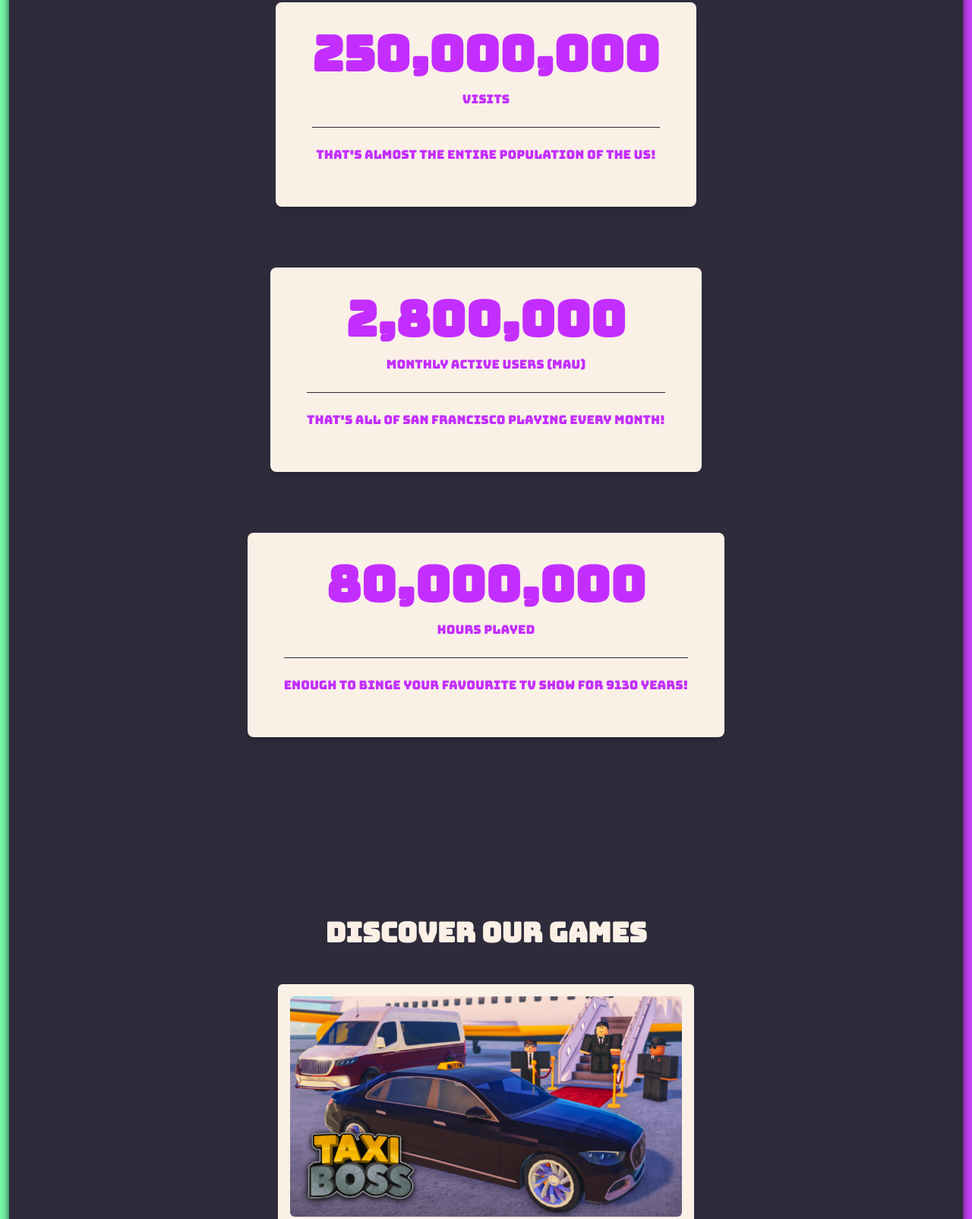
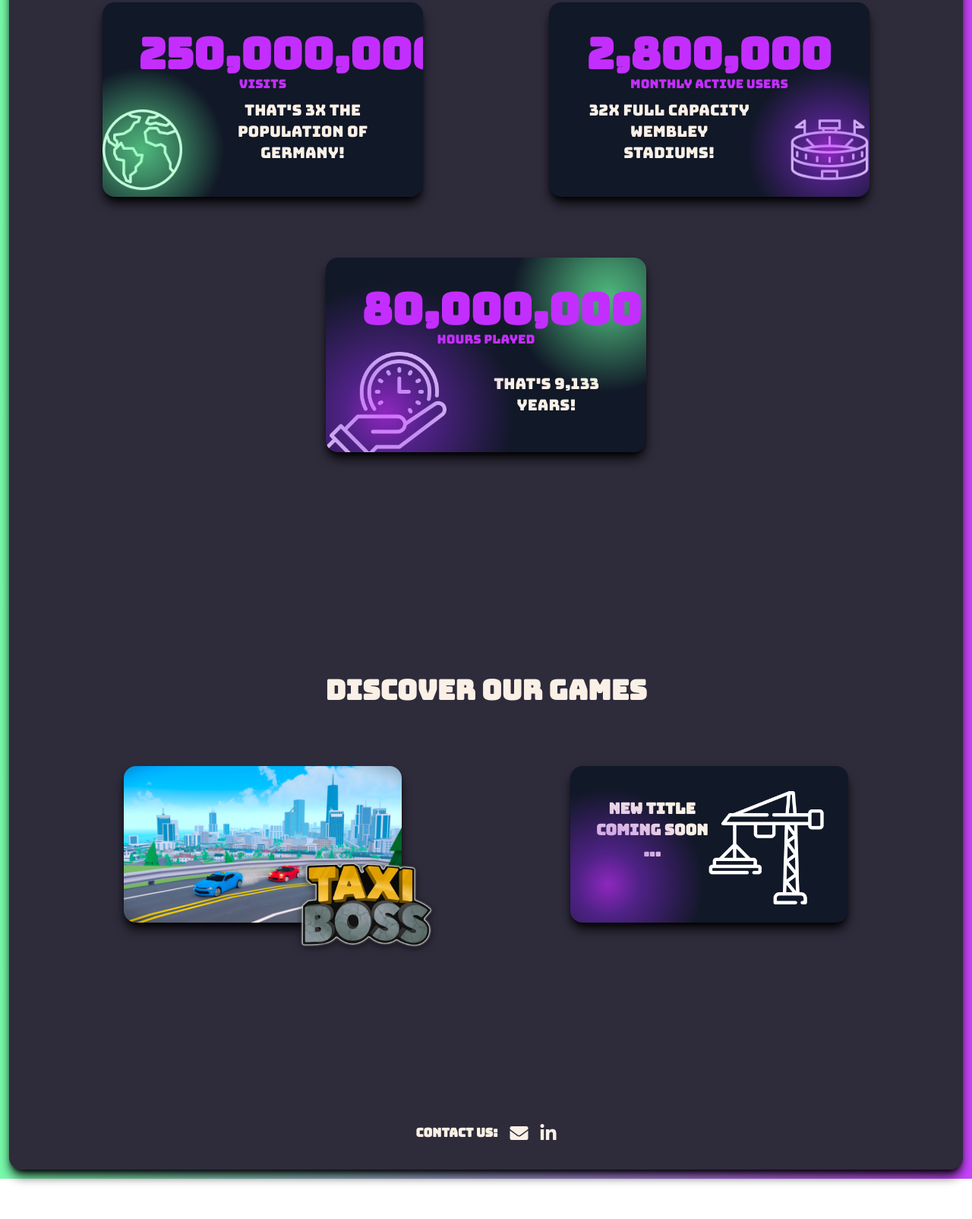
Before and after one commit to ZaberStudios/zaberstudios.github.io, a plain HTML site: page index.html in a window 1280 px wide. Shown: the part 1009-2613 px from the top of the page at 76% size. After the commit the page ends 2560 px from the top, so only its background shows below. Drawn offline with nearby package versions, Linux system fonts and the light colour scheme; a web font is replaced by a local one.

Commit message:
latest design update

```diff
--- a/index.html
+++ b/index.html
@@ -7,15 +7,11 @@
     <link rel="preconnect" href="https://fonts.googleapis.com" />
     <link rel="preconnect" href="https://fonts.gstatic.com" crossorigin />
     <link
-      href="https://fonts.googleapis.com/css2?family=Bungee&family=Lexend:wght@100;200;300;400;500;600;700&family=Poppins:ital,wght@0,300;0,400;0,500;0,600;1,100;1,200;1,300&family=Space+Mono:ital,wght@0,400;0,700;1,400;1,700&display=swap"
+      href="https://fonts.googleapis.com/css2?family=Bungee+Inline&family=Bungee+Outline&display=swap"
       rel="stylesheet"
     />
     <link
-      href="https://fonts.googleapis.com/css2?family=Montserrat:ital,wght@0,100..900;1,100..900&display=swap"
-      rel="stylesheet"
-    />
-    <link
-      href="https://fonts.googleapis.com/css2?family=Outfit:wght@100..900&family=Roboto:ital,wght@0,100;0,300;0,400;0,500;0,700;0,900;1,100;1,300;1,400;1,500;1,700;1,900&display=swap"
+      href="https://fonts.googleapis.com/css2?family=Bungee&family=Lexend:wght@100;200;300;400;500;600;700&family=Poppins:ital,wght@0,300;0,400;0,500;0,600;1,100;1,200;1,300&family=Space+Mono:ital,wght@0,400;0,700;1,400;1,700&display=swap"
       rel="stylesheet"
     />
     <link
@@ -47,21 +43,30 @@
         /* background-color: #2e2b3b;                 */
       }
 
+      .bungee-outline {
+        font-family: 'Bungee Outline', sans-serif;
+        font-weight: 400;
+        font-style: normal;
+      }
+
       .bungee-regular {
         font-family: 'Bungee', sans-serif;
         font-weight: 400;
         font-style: normal;
       }
 
+      .purple-text {
+        color: #c32eff;
+      }
+
       .hero-text {
-        font-family: 'Outfit', sans-serif;
+        font-family: 'Bungee', sans-serif;
         font-size: 6rem;
         line-height: 6rem;
       }
 
       .value {
-        font-size: 4rem;
-        margin-bottom: 20px;
+        font-size: 3.5rem;
       }
 
       .white-text {
@@ -88,6 +93,30 @@
         font-size: 1rem;
       }
 
+      .sun-green {
+        width: 100%;
+        height: 100%;
+        background: radial-gradient(
+          circle at center,
+          rgb(105, 251, 161, 0.7) 0%,
+          rgb(105, 251, 161, 0.5) 20%,
+          rgb(105, 251, 161, 0) 60%
+        );
+        border-radius: 50%;
+      }
+
+      .sun-purple {
+        width: 100%;
+        height: 100%;
+        background: radial-gradient(
+          circle at center,
+          rgba(195, 46, 255, 0.7) 0%,
+          rgba(138, 43, 226, 0.5) 20%,
+          rgba(138, 43, 226, 0) 60%
+        );
+        border-radius: 50%;
+      }
+
       @media screen and (max-width: 768px) {
         .hero-text {
           font-size: 2rem;
@@ -96,7 +125,6 @@
 
         .value {
           font-size: 2rem;
-          margin-bottom: 10px;
         }
 
         .small-text {
@@ -115,12 +143,12 @@
       } */
     </style>
   </head>
-  <body class="white-text p-3 gradient-bg bungee-regular">
+  <body class="white-text p-3 gradient-bg bungee-regular w-screen">
     <div
-      class="gray-bg white-text rounded-2xl rounded-2xl shadow-black shadow-lg"
+      class="gray-bg white-text rounded-2xl rounded-2xl shadow-black shadow-lg relative"
     >
       <header
-        class="absolute mt-10 ml-10 sm:mt-20 sm:ml-20 rounded-2xl flex justify-between items-center pb-0 z-50"
+        class="absolute w-full pt-10 px-10 sm:pt-20 sm:px-20 rounded-2xl flex justify-between items-center pb-0 z-50"
       >
         <div class="flex items-center space-x-4">
           <img
@@ -130,7 +158,7 @@
           />
           <div class="italic text-xl sm:text-4xl">ZABER STUDIOS</div>
         </div>
-        <nav></nav>
+        <a href="#contact" class="purple-text">CONTACT</a>
       </header>
 
       <main>
@@ -140,13 +168,13 @@
           <img
             src="./images/hero.jpeg"
             alt="hero"
-            class="sm:visible invisible w-[150vw] h-auto -right-[40vw] -bottom-[10vw] absolute -rotate-45"
+            class="sm:visible invisible w-[150vw] h-auto -right-[40vw] -bottom-[20vw] absolute -rotate-[35deg]"
           />
           <p
-            class="hero-text sm:w-3/4 mt-24 mb-20 z-40 sm:text-left text-center"
+            class="hero-text sm:w-3/4 mt-24 mb-20 z-40 sm:text-left text-center bungee-regular"
           >
             DEVELOPING TOP TIER GAMES ON
-            <span class="italic bungee-regular">ROBLOX</span>
+            <span class="bungee-outline">ROBLOX</span>
           </p>
           <div class="flex flex-col items-center justify-center sm:mr-auto">
             <a
@@ -159,61 +187,146 @@
         </section>
 
         <section
-          class="text-center flex flex-col p-10 sm:p-20 gap-6 sm:gap-20 justify-center items-center min-h-screen text-[#C32EFF] text-lg sm:text-4xl bungee-regular"
+          class="text-center flex flex-col p-4 md:p-20 gap-6 sm:gap-20 justify-center items-center min-h-screen text-[#C32EFF] text-lg sm:text-4xl bungee-regular"
           id="about"
         >
           <div class="white-text">Some of our Numbers</div>
           <div
-            class="flex flex-col sm:flex-row flex-wrap justify-around gap-6 sm:gap-20 items-center"
+            class="flex flex-col md:flex-row flex-wrap justify-around gap-6 sm:gap-20 items-center w-full"
           >
-            <div class="white-bg p-4 sm:p-12 rounded-lg shadow-lg">
+            <div
+              class="bg-gray-900 rounded-2xl shadow-lg shadow-black relative overflow-hidden w-full md:w-[33vw] md:h-[20vw] flex flex-col justify-between"
+            >
+              <div class="mt-12 mx-12">
                 <p class="font-bold value" akhi="250000000">0</p>
                 <p class="small-text">visits</p>
-              <hr class="my-4 border-[#2e2b3b]" />
-              <p class="small-text">
-                That's almost the entire population of the US!
-              </p>
               </div>
-            <div class="white-bg p-4 sm:p-12 rounded-lg shadow-lg">
-              <p class="font-bold value" akhi="2800000">0</p>
-              <p class="small-text">monthly active users (MAU)</p>
-              <hr class="my-4 border-[#2e2b3b]" />
-              <p class="small-text">
-                That's all of San Francisco playing every month!
+              <div class="flex items-center justify-between w-full">
+                <div
+                  class="w-1/2 h-auto relative -left-0 -bottom-0 flex items-center justify-center"
+                >
+                  <img
+                    src="./images/worldwide.png"
+                    alt="World"
+                    class="w-full h-auto absolute"
+                  />
+                  <div class="sun-green w-64 h-64 absolute"></div>
+                </div>
+                <p
+                  class="text-sm md:text-xl white-text md:mt-0 mt-12 mx-12 mb-12"
+                >
+                  THAT'S 3X THE POPULATION OF GERMANY!
                 </p>
               </div>
             </div>
-          <div class="white-bg p-4 sm:p-12 rounded-lg shadow-lg">
+            <div
+              class="bg-gray-900 rounded-2xl shadow-lg shadow-black relative overflow-hidden w-full md:w-[33vw] md:h-[20vw] flex flex-col justify-between"
+            >
+              <div class="mt-12 mx-12">
+                <p class="font-bold value" akhi="2800000">0</p>
+                <p class="small-text">Monthly Active Users</p>
+              </div>
+              <div class="flex items-center justify-between w-full">
+                <p
+                  class="text-sm md:text-xl white-text md:mt-0 mt-12 mx-12 mb-12"
+                >
+                  32X FULL CAPACITY WEMBLEY STADIUMS!
+                </p>
+                <div
+                  class="w-1/2 h-auto relative -right-0 -bottom-0 flex items-center justify-center"
+                >
+                  <img
+                    src="./images/stadium.png"
+                    alt="Stadium"
+                    class="w-full h-auto absolute"
+                  />
+                  <div class="sun-purple w-64 h-64 absolute"></div>
+                </div>
+              </div>
+            </div>
+          </div>
+          <div
+            class="bg-gray-900 rounded-2xl shadow-lg shadow-black relative overflow-hidden w-full md:w-[33vw] md:h-[20vw] flex flex-col justify-between"
+          >
+            <div
+              class="sun-green w-[300px] h-[300px] absolute -right-[100px] -top-[100px] z-0"
+            ></div>
+            <div class="mt-12 mx-12 z-50">
               <p class="font-bold value" akhi="80000000">0</p>
-            <p class="small-text">hours played</p>
-            <hr class="my-4 border-[#2e2b3b]" />
-            <p class="small-text">
-              Enough to binge your favourite TV show for 9130 years!
+              <p class="small-text">HOURS PLAYED</p>
+            </div>
+            <div class="flex items-center justify-between w-full">
+              <div
+                class="w-1/2 h-auto relative -left-0 -bottom-0 flex items-center justify-center"
+              >
+                <img
+                  src="./images/save-time.png"
+                  alt="Stadium"
+                  class="w-full h-auto absolute"
+                />
+                <div class="sun-purple w-[400px] h-[400px] absolute"></div>
+              </div>
+              <p
+                class="text-sm md:text-xl white-text md:mt-0 mt-12 mx-12 mb-12"
+              >
+                THAT'S 9,133 YEARS!
               </p>
+            </div>
           </div>
         </section>
 
         <section
           class="text-center flex flex-col justify-center items-center h-screen p-10 sm:p-20"
         >
-          <h2 class="mb-12 text-xl sm:text-4xl font-bold">
+          <h2 class="sm:mb-20 mb-10 text-xl sm:text-4xl font-bold">
             Discover Our Games
           </h2>
-          <div class="bg-[#faf0e6] sm:w-1/2 w-full p-4 rounded-md mb-12">
+          <div
+            class="flex items-center justify-around flex-wrap sm:gap-20 gap-10"
+          >
+            <div
+              class="sm:w-1/3 w-full rounded-2xl mb-12 relative shadow-lg shadow-black"
+            >
               <img
-              src="./images/taxiboss2.png"
+                src="./images/taxiboss1.png"
                 alt="Taxi Boss logo"
-              class="w-full h-full rounded-md"
+                class="w-full h-full rounded-2xl"
+              />
+              <img
+                src="./images/TaxiBossLogo.png"
+                alt="Taxi Boss logo"
+                class="absolute w-48 h-auto -right-12 -bottom-12"
               />
             </div>
-          <p class="text-sm text-wrap font-bold text-xl">
-            NEW TITLE COMING AT THE END OF Q2 ...
-          </p>
+            <div
+              class="sm:w-1/3 bg-gray-900 w-full rounded-2xl mb-12 overflow-hidden relative shadow-lg shadow-black"
+            >
+              <img
+                src="./images/taxiboss1.png"
+                alt="Taxi Boss 1"
+                class="w-full h-full invisible"
+              />
+              <div
+                class="absolute w-full h-full p-8 flex items-center justify-center right-0 top-0 bottom-0 text-sm flex-wrap font-bold text-xl"
+              >
+                <div class="w-1/2 mb-12">NEW TITLE COMING SOON ...</div>
+                <img
+                  src="./images/construction.png"
+                  alt="Coming soon"
+                  class="w-1/2 scale-x-[-1]"
+                />
+                <div
+                  class="sun-purple w-[300px] h-[300px] absolute -bottom-[100px] -left-[100px]"
+                ></div>
+              </div>
+            </div>
+          </div>
         </section>
       </main>
 
       <footer
         class="text-center pb-8 flex items-center justify-center gap-4 font-bold"
+        id="contact"
       >
         <div>Contact Us:</div>
         <a
```
Also changed, not shown: images/construction.png (added), images/save-time.png (added), images/stadium.png (added), images/worldwide.png (added). Lines whose indentation alone changed are shown as unchanged.
